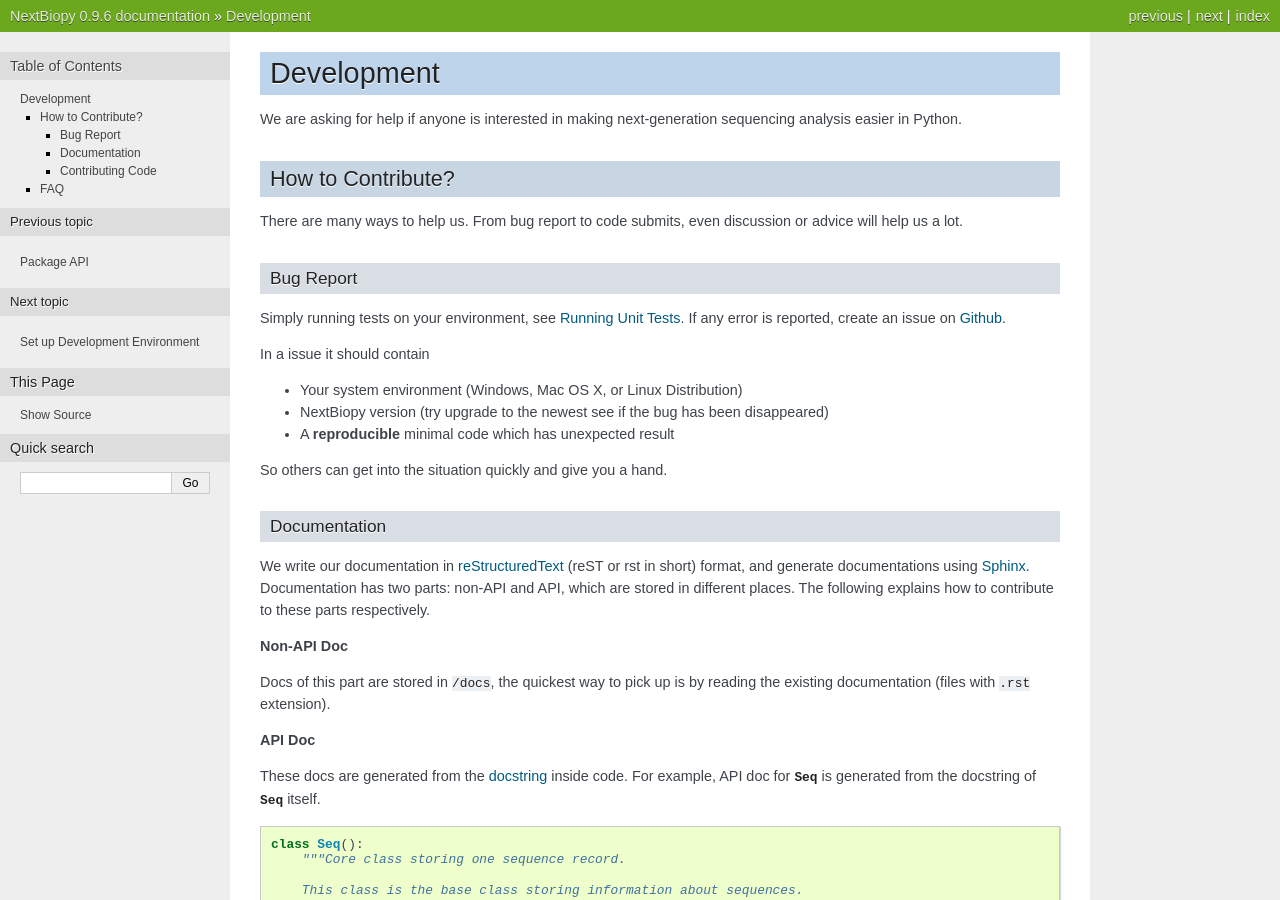
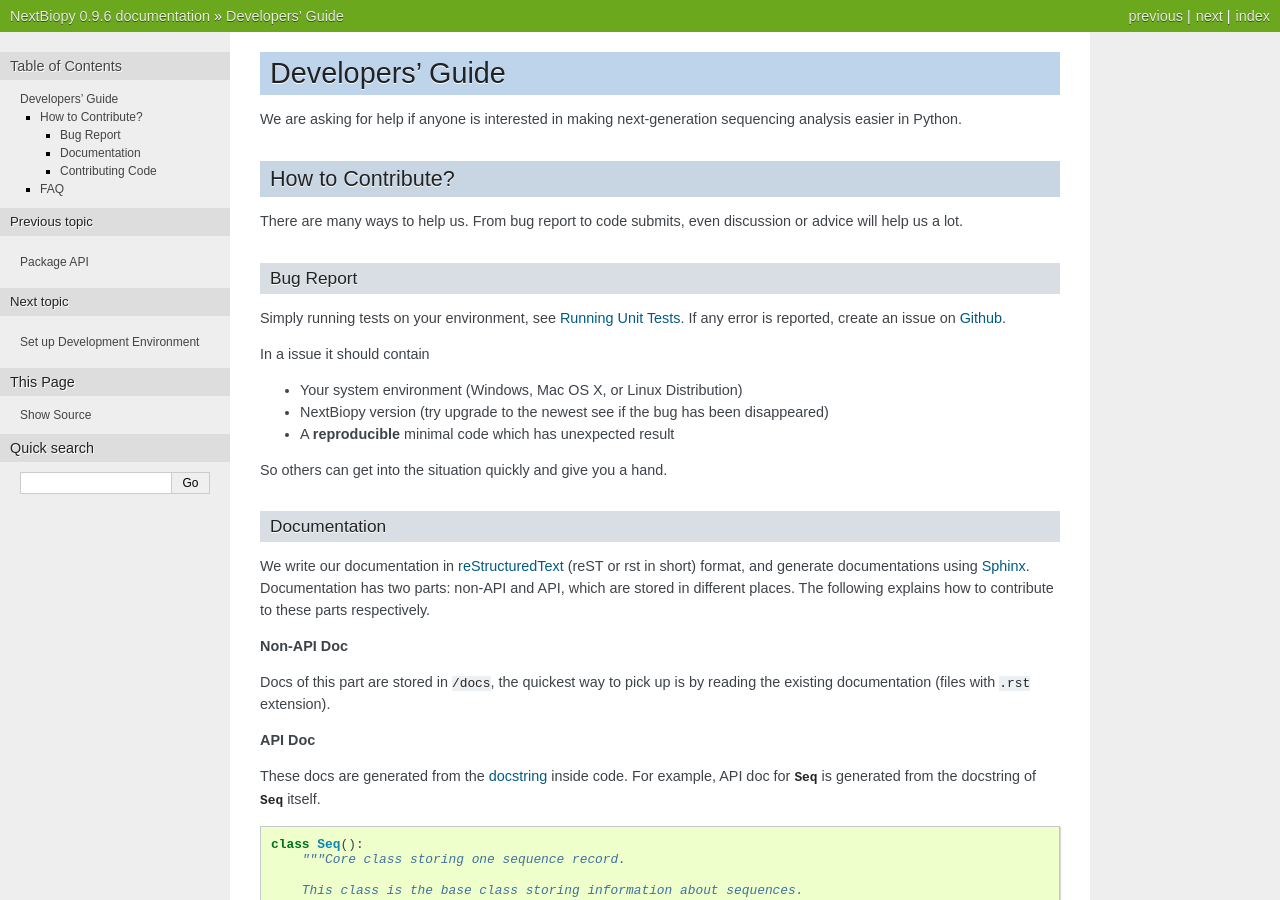
Before and after one commit to mauriceling/nextbiopy, a Sphinx documentation site: the page built from docs/DEVELOP/development.rst, in a window 1280 px wide and 900 px high. Built offline with Sphinx 7.4.7, drawn with Linux system fonts in a browser that asks for light colours; some of the changed text lies outside the part shown.

Commit message:
use clearer title

```diff
--- a/docs/DEVELOP/development.rst
+++ b/docs/DEVELOP/development.rst
@@ -1,6 +1,6 @@
-###########
-Development
-###########
+#################
+Developers' Guide
+#################
 
 We are asking for help if anyone is interested in making next-generation sequencing analysis easier in Python.
 
```
